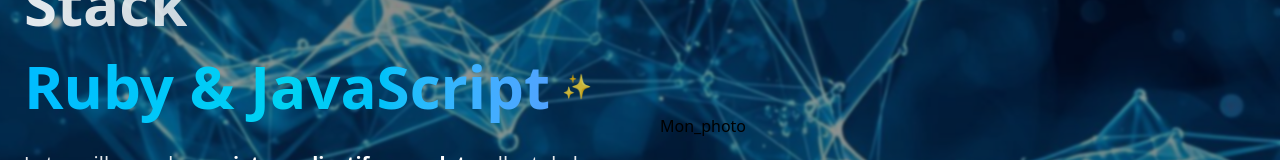
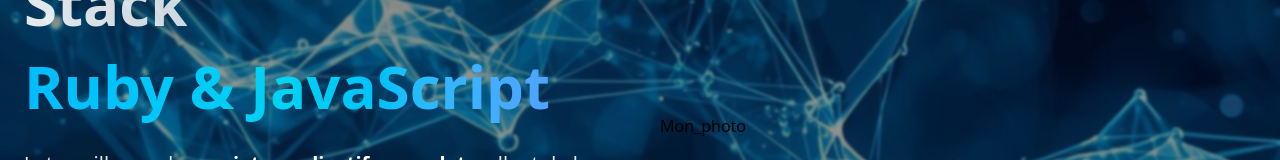
Before and after one commit to MANDANIAINAPRECIEUX/portofolio, a React (Vite) app: page / in a window 1280 px wide. Shown: the part 302-462 px from the top of the page. Built offline with nearby package versions, Linux system fonts and the light colour scheme.

Commit message:
étoile: non

```diff
--- a/src/components/Corps.tsx
+++ b/src/components/Corps.tsx
@@ -36,14 +36,7 @@ const Corps = ({ isDarkMode }: CorpsProps) => {
           >
             Ruby & JavaScript
           </span>
-          <span
-            className={`
-              text-2xl transition-all duration-700
-              ${isDarkMode ? "rotate-12 opacity-100" : "rotate-0 opacity-80"}
-            `}
-          >
-            ✨
-          </span>
+
         </span>
       </h1>
 
```
